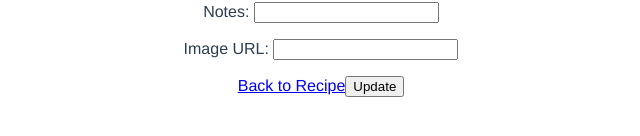
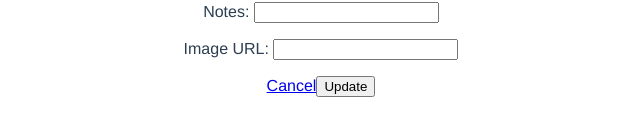
Before and after one commit to thewendels/recipespree_vue, a Vue app: page /recipes/1/edit in a window 1280 px wide. Shown: the part 460-596 px from the top of the page, without its empty margins (319-959 px from the left). Built offline with nearby package versions, Linux system fonts and the light colour scheme; no server answers.

Commit message:
updates word on cancel buttons from back to cancel

```diff
--- a/src/views/RecipesEdit.vue
+++ b/src/views/RecipesEdit.vue
@@ -45,7 +45,7 @@
           <input type="text" v-model="recipe.image_url">
         </p>
       <div>
-        <router-link v-bind:to="`/recipes/${this.$route.params.id}`">Back to Recipe</router-link>
+        <router-link v-bind:to="`/recipes/${this.$route.params.id}`">Cancel</router-link>
         <input type="submit" value="Update" />
       </div>
     </form>
--- a/src/views/TagsEdit.vue
+++ b/src/views/TagsEdit.vue
@@ -7,7 +7,7 @@
       </ul>
       Name: <input type="text" v-model="tag.name" />
       <div>
-        <router-link v-bind:to="`/tags/${this.$route.params.id}`">Back to Tag Page</router-link>
+        <router-link v-bind:to="`/tags/${this.$route.params.id}`">Cancel</router-link>
         <input type="submit" value="Update" />
       </div>
     </form>
--- a/src/views/UsersEdit.vue
+++ b/src/views/UsersEdit.vue
@@ -18,7 +18,7 @@
         Confirm Password: <input type="password" v-model="user.password_confirmation" />
       </p>
       <div>
-        <router-link to="/users">Back to Profile</router-link>
+        <router-link to="/users">Cancel</router-link>
         <input type="submit" value="Update" />
       </div>
     </form>
```
